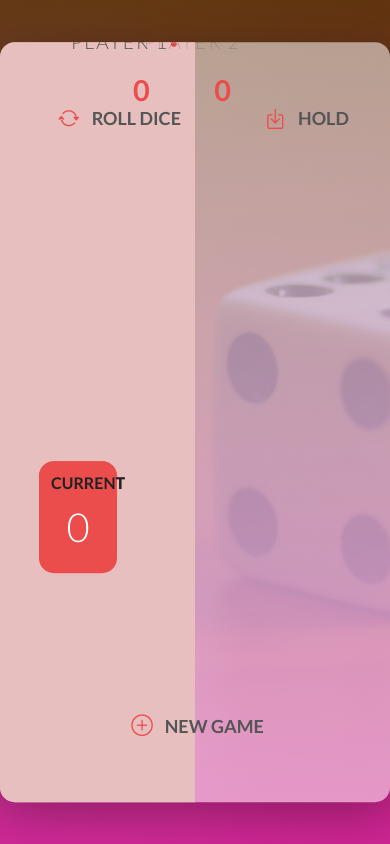
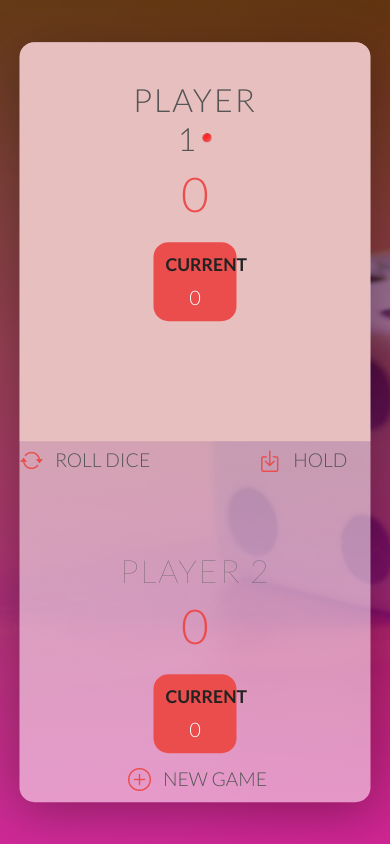
Before and after one commit to Pascal1494/Studi-Eval-2, a plain HTML site: page index.html in a window 390 px wide. Drawn offline with nearby package versions, Linux system fonts and the light colour scheme; files whose address does not match are found by name.

Commit message:
new css 'mobile first'

```diff
--- a/asset/css/styles.css
+++ b/asset/css/old-styles.css
@@ -5,6 +5,7 @@
   padding: 0;
   box-sizing: border-box;
   font-size: 16px;
+
 }
 
 body {
@@ -463,3 +464,8 @@ padding: 5px;
     left: 20px;
   }
 }
+
+
+/* Media-query Pc Screen */
+
+@media all and (min-width: 1024px) and (max-width: 1280px)
--- /dev/null
+++ b/asset/css/style.css
@@ -0,0 +1,262 @@
+/*body */
+
+* {
+    position: relative;
+    margin: 0;
+    padding: 0;
+    box-sizing: border-box;
+    font-size: 16px;
+    /* color: rgb(243, 9, 9); */
+
+  }
+
+  body {
+    background-image: linear-gradient(
+        rgba(9, 9, 9, 0.4),
+        rgba(216, 18, 180, 0.777)
+      ),
+      url(../img/dice\ background.jpg);
+    background-size: cover;
+    background-position: center;
+    background-repeat: no-repeat;
+
+    font-family: Lato;
+    font-weight: 300;
+
+    /* position: relative; */
+    height: 100vh;
+    color: #555;
+    z-index: 0;
+  }
+  .title {
+      display: none;
+  }
+  .wrapper {
+    display: flex;
+    flex-direction: column;
+    justify-content: center;
+    align-items: center;
+    width: 90%;
+    height: 90%;
+
+    top: 50%;
+    left: 50%;
+    transform: translate(-50%, -50%);
+    background-color: rgba(255, 255, 255, 0.525);
+    box-shadow: 0px 10px 50px rgba(0, 0, 0, 0.3);
+    overflow: hidden;
+
+    border-radius: 15px;
+  }
+
+  /* End body */
+
+/* Player Case */
+
+/* Adjusting Player Panels 1 et 2 */
+.player-0-panel,
+.player-1-panel {
+  width: 100%;
+  height: 100%;
+  padding: 100px;
+
+}
+
+
+/* End players panels */
+
+/* Score, text and background players / active as inactive*/
+.player-name {
+    font-size: 2rem;
+    text-align: center;
+    text-transform: uppercase;
+    letter-spacing: 2px;
+    font-weight: 100;
+    margin-top: 10px;
+    margin-bottom: 7px;
+    position: relative;
+  }
+  .player-name::after {
+    border: 1pxsolid red
+  }
+
+  .player-score {
+    text-align: center;
+    font-size: 3rem;
+    font-weight: 500;
+    color: #eb4d4d;
+    /* margin-bottom: 130px; */
+  }
+
+  .player-current-box {
+    background-color: #eb4d4d;
+    color: #fff;
+    width: 55%;
+    margin: 20px auto;
+    padding: 12px;
+    text-align: center;
+    border-radius: 15px;
+  }
+
+  .player-current-label {
+    text-transform: uppercase;
+    margin-bottom: 10px;
+    font-size: 1.1rem;
+    font-weight: 900;
+    color: #222;
+  }
+
+  .player-current-score {
+    font-size: 20px;
+  }
+  /* End Score, text and background players / active as inactive*/
+  /*Active Player*/
+
+.active {
+    background-color: #e8bfbf;
+    transition: 1.2s ease-in-out;
+  }
+
+  .active .player-name {
+    font-weight: 300;
+}
+
+.active .player-name::after {
+    position: relative;
+    left: 5px;
+    content:"";
+    display:inline-block;
+    width:15px;
+    height:18px;
+    background:url(../img/red-point.png) no-repeat;
+    background-size:60%;
+  }
+
+  /* End Active Player*/
+
+
+/* Winner */
+
+.winner {
+    background: url(../img/Trophyop.png) no-repeat center/cover;
+
+  }
+
+  .winner .player-name {
+    font-weight: 600;
+    color: #eb4d4d;
+  }
+  .winner .player-name::after {
+      display: none;
+  }
+
+
+  /* End Winner */
+
+  /* Buttons */
+
+.btn {
+    display: flex;
+    justify-content: center;
+    align-items: center;
+    position: absolute;
+    width: 200px;
+    left: 50%;
+    transform: translate(-50%,-50%);
+    color: #555;
+    background: none;
+    border: none;
+    font-family: Lato;
+    font-size: 1.2rem;
+    text-transform: uppercase;
+    cursor: pointer;
+    font-weight: 300;
+    transition: background-color 0.3s, color 0.3s;
+    transition: 0.2s ease-in-out;
+  }
+
+  button:hover {
+    font-weight: 600;
+  }
+
+
+  button:focus {
+    outline: none;
+  }
+
+  /* Style icôns buttons*/
+i {
+    color: #eb4d4d;
+    font-size: 120%;
+    margin-right: 7px;
+    padding: 5px;
+    /* border: 2px solid black; */
+    }
+
+
+
+
+  /*Bouton new game*/
+
+  .btn-new {
+    top: 97%;
+    /* color: #fff; */
+    /* background-color: #222; */
+    z-index: 200;
+  }
+
+
+
+  /* Roll dice button */
+
+  .btn-roll {
+    top: 55%;
+    left: 18%;
+
+  }
+
+
+  /* Hold button*/
+
+  .btn-hold {
+    top: 55%;
+    left: 80%;
+  }
+
+  /* End buttons */
+
+
+  /* The dice */
+  .dice {
+    position: absolute;
+    left: 50%;
+    top: 50%;
+    transform: translate(-50%, -50%);
+    height: 50px;
+  }
+
+
+/* Media-query Pc Screen */
+
+@media all and (min-width: 1024px) and (max-width: 3000px){
+    .title {
+      display: block;
+      text-align: center;
+      font-size: 3rem;
+      color: whitesmoke;
+      margin-top: 50px;
+      margin-bottom: -50px;
+    }
+    .wrapper {
+        flex-direction: row;
+        width: 60%;
+        height: 80%;
+    }
+    .player-name {
+        font-size: 3.2rem;
+    }
+    .player-name::after {
+        height: 150px;
+    }
+
+}
--- a/index.html
+++ b/index.html
@@ -27,7 +27,7 @@
       href="https://fonts.googleapis.com/css2?family=Lato:ital,wght@0,100;0,300;0,700;1,100&display=swap"
       rel="stylesheet"
     />
-    <link rel="stylesheet" href="./asset/css/styles.css" />
+    <link rel="stylesheet" href="./asset/css/style.css" />
     <title>Evaluation N°2 - Dynamiser vos sites web avec Javascript</title>
   </head>
   <body>
```
Also changed, not shown: asset/img/point-rouge.png (added), asset/img/red-point.png (added), asset/img/red_point-removebg-preview.png (added).
